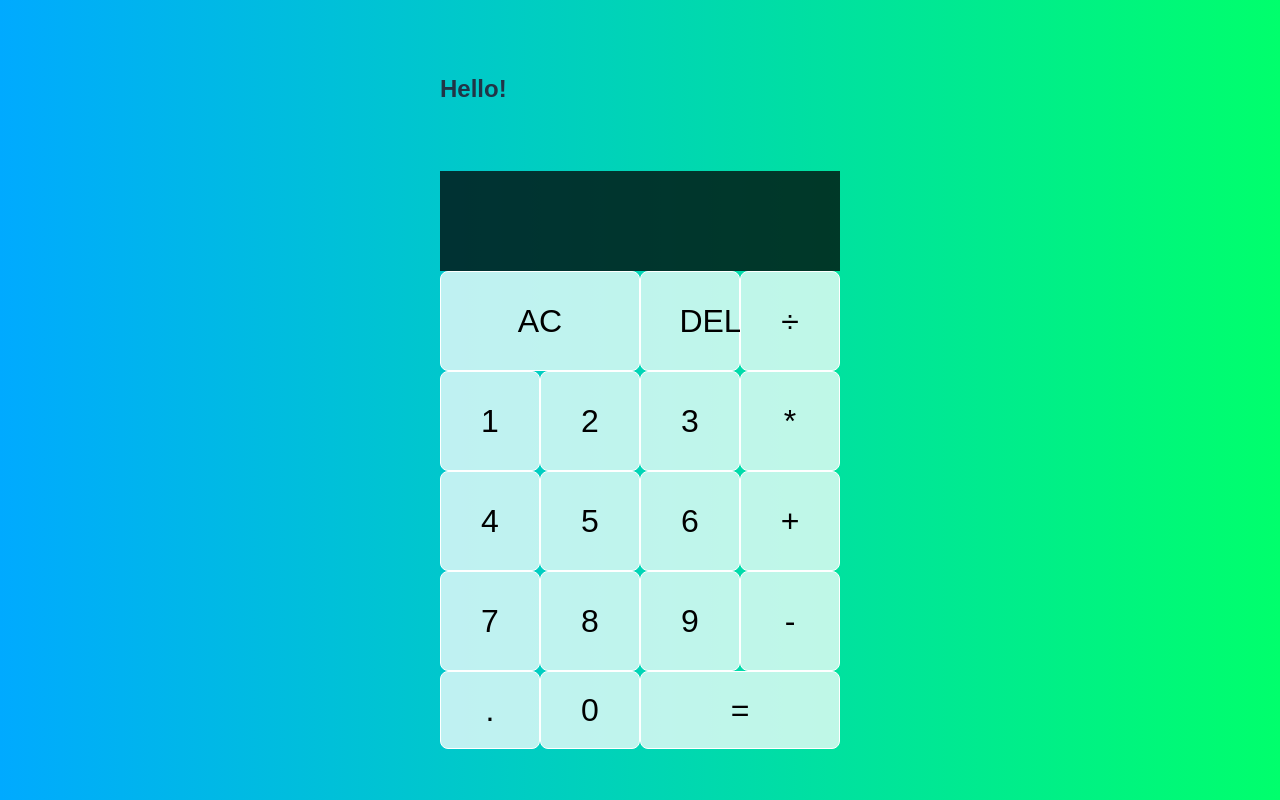
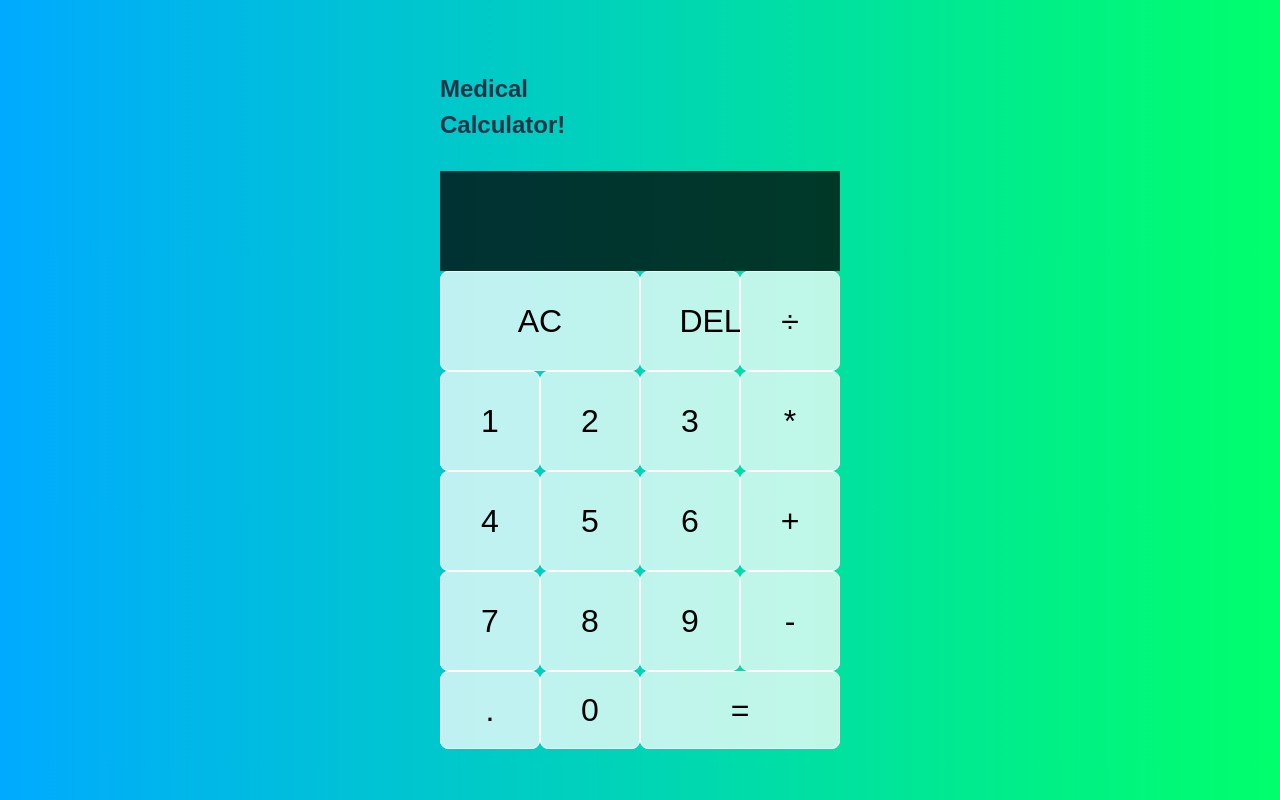
Before and after one commit to thisispaniz/Calculator, a React app: page / in a window 1280 px wide. Built offline with nearby package versions, Linux system fonts and the light colour scheme; the HTML template or start-up script is replaced by a standard one.

Commit message:
chore: something changed

```diff
--- a/src/App.jsx
+++ b/src/App.jsx
@@ -62,7 +62,7 @@ function App() {
 
   return (
     <div className="calculator-grid">
-      <h2>Hello!</h2>
+      <h2>Medical Calculator!</h2>
       <div className="output">
         <div className="previous-operand">{previous} {operation}</div>
         <div className="current-operand" data-testid="display">{current}</div>
```
